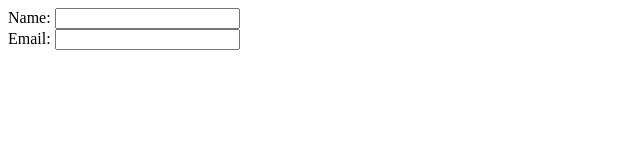
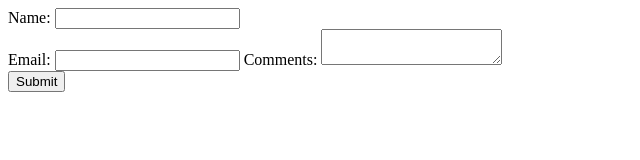
Before and after one commit to YuraBurko/forms, a plain HTML site: page index.html in a window 1280 px wide. Shown: the whole page, without its empty margins (0-640 px from the left). Drawn offline with Linux system fonts and the light colour scheme.

Commit message:
initial commit

```diff
--- a/index.html
+++ b/index.html
@@ -5,14 +5,21 @@
     <title>forms</title>
 </head>
 <body>
+
+    <form action="https://formspree.io/your@email.com"
+      method="POST">
     <form>
         <label for="name">Name:</label>
         <input type="text" name="name" id="name"/>
         <br>
         <label for="email">Email:</label>
         <input type="email" name="email" id="email">
+        <label for="comments">Comments:</label>
+        <textarea name="comments" id="comments">
+            </textarea>
+            <br>
+            <input type="submit" name="submit">
+        </form>
 
-        </form>
-    </form>
 </body>
 </html>
```
